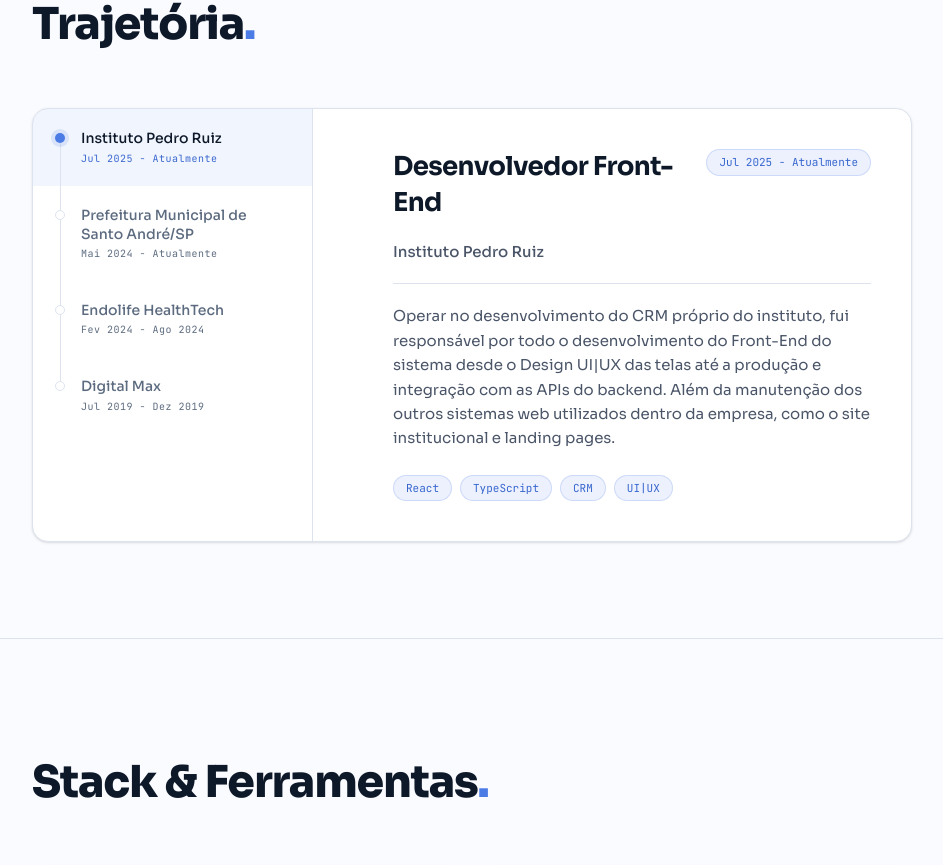
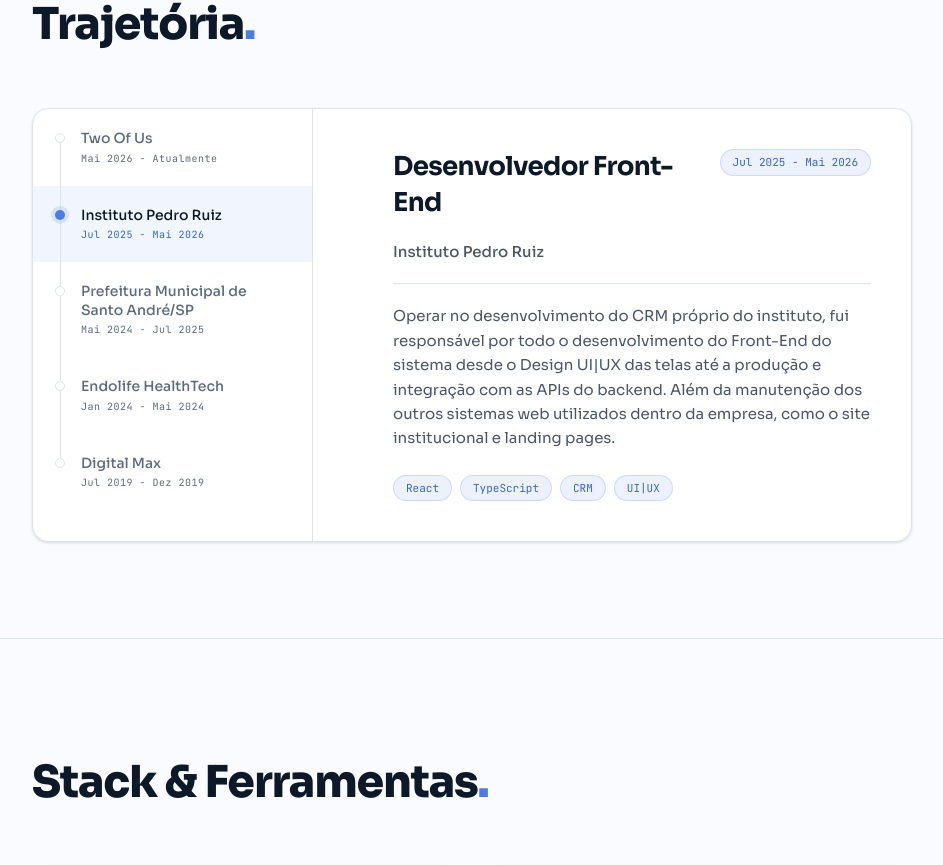
Before and after one commit to carloseduardo-silva/Portfolio-CarlosEduardo, a Next.js app: page / in a window 1280 px wide. Shown: the part 1737-2602 px from the top of the page, without its empty margins (308-1251 px from the left). Built offline with nearby package versions, Linux system fonts and the light colour scheme; no server answers.

Commit message:
feat: add new experience entry for Two Of Us and update periods for previous roles

```diff
--- a/src/data/experiences.ts
+++ b/src/data/experiences.ts
@@ -9,10 +9,19 @@ export type Experience = {
 
 export const experiences: Experience[] = [
   {
+    id: 'tou',
+    company: 'Two Of Us',
+    role: 'Partner e Desenvolvedor Front-End',
+    period: 'Mai 2026 - Atualmente',
+    description:
+      'Partner e Front-End developer na empresa de tecnologia Two Of Us BR (TOU), atuando no desenvolvimento de um sistema ERP e um CRM WhatsApp-first. No dia a dia, transformo fluxos de atendimento e processos complexos em telas simples de usar com React, TypeScript e Next.js, além de criar e manter componentes reutilizáveis e escaláveis para o sistema. Também sou responsável por implementar integrações com APIs externas, garantindo que os dados fluam de forma eficiente entre diferentes sistemas.',
+    tags: ['React', 'TypeScript', 'CRM', 'UI|UX'],
+  },
+  {
     id: 'ipr',
     company: 'Instituto Pedro Ruiz',
     role: 'Desenvolvedor Front-End',
-    period: 'Jul 2025 - Atualmente',
+    period: 'Jul 2025 - Mai 2026',
     description:
       'Operar no desenvolvimento do CRM próprio do instituto, fui responsável por todo o desenvolvimento do Front-End do sistema desde o Design UI|UX das telas até a produção e integração com as APIs do backend. Além da manutenção dos outros sistemas web utilizados dentro da empresa, como o site institucional e landing pages.',
     tags: ['React', 'TypeScript', 'CRM', 'UI|UX'],
@@ -21,7 +30,7 @@ export const experiences: Experience[] = [
     id: 'prefeitura',
     company: 'Prefeitura Municipal de Santo André/SP',
     role: 'Desenvolvedor Frontend',
-    period: 'Mai 2024 - Atualmente',
+    period: 'Mai 2024 - Jul 2025',
     description:
       ' Responsável por operar na criação do conteúdo, estilos, layout, design interativo, funcionalidades e integrações com API dos Sistemas Web da Prefeitura de Santo André. Suporte e manutenção de bugs dos sites apresentados pelos setores da saúde, RH, segurança, frotas, além da vivência e prática atuando sob Metodologias Ágeis (SCRUM e KANBAN).',
     tags: ['JavaScript', 'HTML5', 'CSS3', 'SCRUM'],
@@ -30,7 +39,7 @@ export const experiences: Experience[] = [
     id: 'endolife',
     company: 'Endolife HealthTech',
     role: 'Web Developer e UI Designer',
-    period: 'Fev 2024 - Ago 2024',
+    period: 'Jan 2024 - Mai 2024',
     description:
       'Webdesign e desenvolvimento de Site Intitucional + Landing Pages de alta conversão para empresa, incluindo a criação do conteúdo, estilos, interatividades, layout e design não só interativo do site, mas também responsivo sendo adaptativo para tablets e celulares.  ',
     tags: ['React', 'Landing Pages', 'E-commerce'],
```
